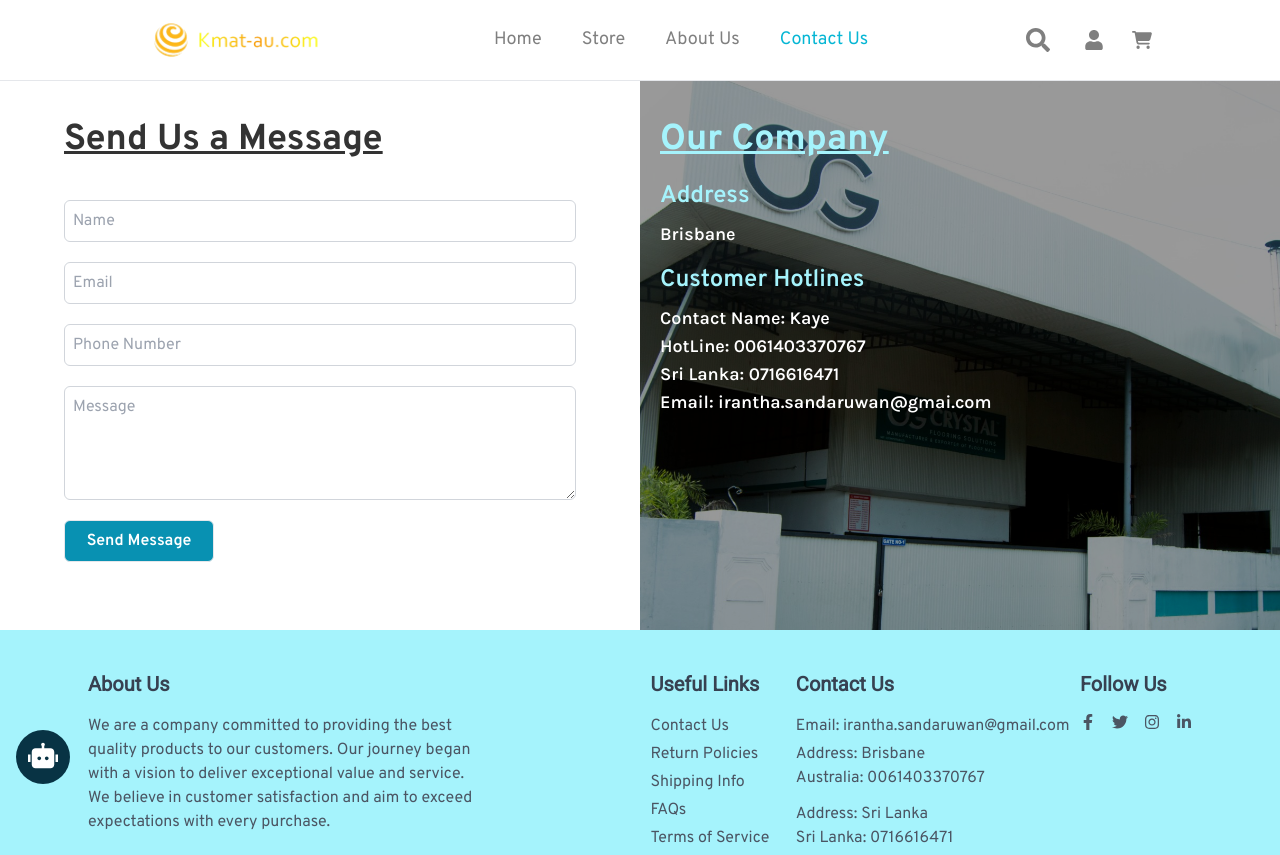
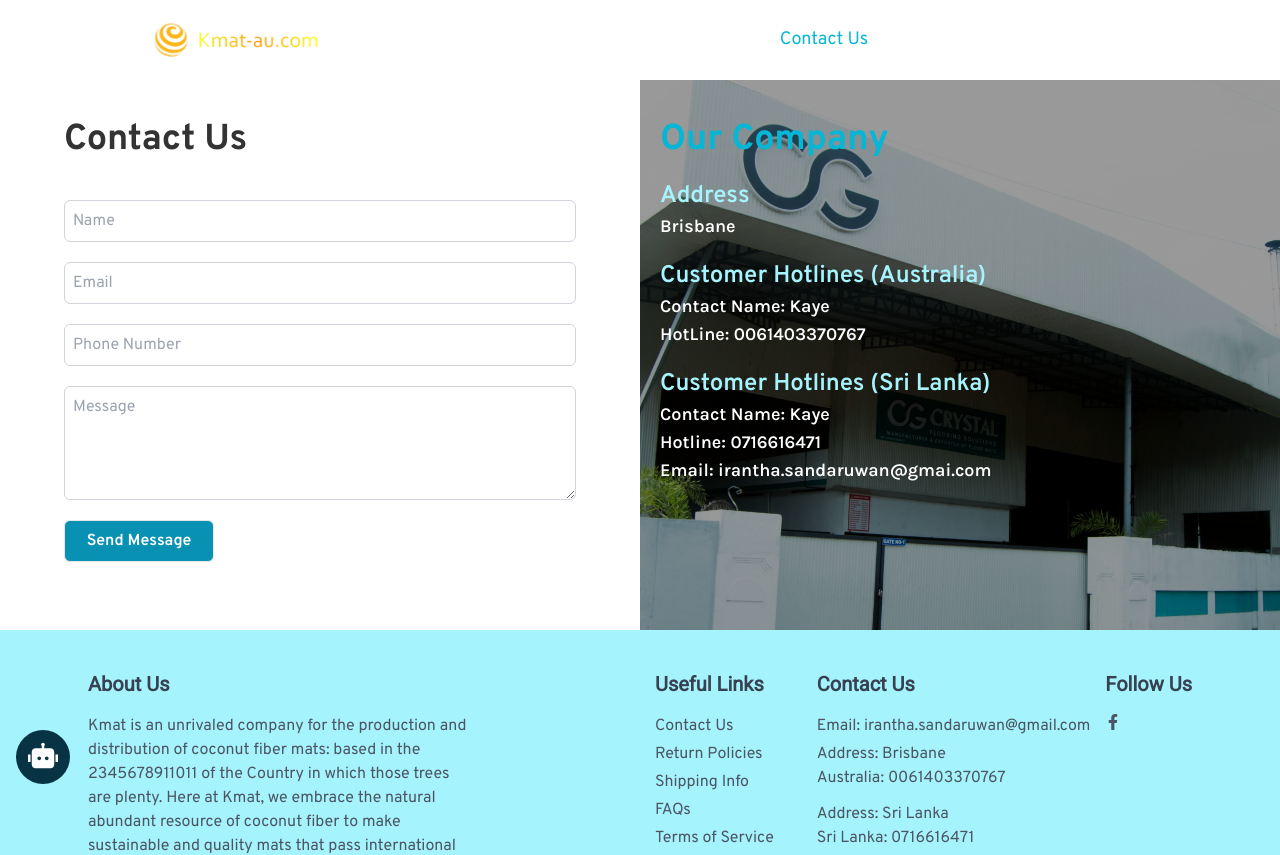
Before and after one commit to SahanDev00/crystal, a React (Create React App) app: page /contact-us in a window 1280 px wide. Shown: the top 855 px of the page. Built offline with nearby package versions, Linux system fonts and the light colour scheme.

Commit message:
committed

```diff
--- a/src/Pages/ContactUs.jsx
+++ b/src/Pages/ContactUs.jsx
@@ -38,7 +38,7 @@ const ContactUs = () => {
         {/* Form */}
         <div className='mt-10'>
           <div className='mx-auto w-[80%]'>
-            <h1 className='text-4xl font-bold mb-3 text-black/80 underline '>Send Us a Message</h1>
+            <h1 className='text-4xl font-bold mb-3 text-black/80 '>Contact Us</h1>
             <form ref={form} onSubmit={sendEmail} className='space-y-5 mt-10'>
               <div>
                 <input id="name" name="from_name" className='block w-full mt-1 p-2 border border-gray-300 rounded-md' type="text" placeholder='Name' required />
@@ -61,17 +61,21 @@ const ContactUs = () => {
         <div className='mt-16 md:mt-0 relative bg-black'>
           <img src={pic} alt="" className='w-full h-[550px] object-cover bg-black opacity-60'/>
           <div className='mx-auto w-[80%] absolute top-0 left-5 mt-10'>
-            <h1 className='text-4xl font-bold mb-5 text-cyan-200 underline'>Our Company</h1>
+            <h1 className='text-4xl font-bold mb-5 text-cyan-500'>Our Company</h1>
             <div className='w-full'>
               <div>
                 <h1 className='text-cyan-200 text-2xl font-semibold'>Address</h1>
-                <p className='text-white mt-2 text-lg font-semibold font-karla'>Brisbane</p>
+                <p className='text-white text-lg font-semibold font-karla'>Brisbane</p>
               </div>
-              <div className='text-white mt-8 md:mt-4'>
-                <h1 className='text-cyan-200 text-2xl font-semibold mb-2'>Customer Hotlines</h1>
+              <div className='text-white mt-8 md:mt-5'>
+                <h1 className='text-cyan-200 text-2xl font-semibold'>Customer Hotlines (Australia)</h1>
                 <p className='text-lg font-semibold font-karla'>Contact Name: Kaye</p>
                 <p className='text-lg font-semibold font-karla'>HotLine: 0061403370767</p>
-                <p className='text-lg font-semibold font-karla'>Sri Lanka: 0716616471</p>
+              </div>
+              <div className='text-white mt-8 md:mt-5'>
+                <h1 className='text-cyan-200 text-2xl font-semibold'>Customer Hotlines (Sri Lanka)</h1>
+                <p className='text-lg font-semibold font-karla'>Contact Name: Kaye</p>
+                <p className='text-lg font-semibold font-karla'>Hotline: 0716616471</p>
                 <p className='text-lg font-semibold font-karla'>Email: irantha.sandaruwan@gmai.com</p>
               </div>
             </div>
--- a/src/Pages/Home.jsx
+++ b/src/Pages/Home.jsx
@@ -47,7 +47,7 @@ const Home = () => {
       </Helmet>
 
       {/* Slider acting as a background */}
-      <div className="w-full h-screen fixed top-0 left-0 opacity-30">
+      <div className="w-full h-screen fixed top-0 left-0 opacity-45">
         <Slider {...settings} className="w-full h-screen">
           {slides.map((slide, index) => (
             <img key={index} src={slide.image} alt="" className='w-full h-screen xl:h-full object-cover' />
--- a/src/components/AboutUs/AboutUs.jsx
+++ b/src/components/AboutUs/AboutUs.jsx
@@ -27,10 +27,7 @@ const AboutUs = () => {
                     <ul className='mt-2'>
                         <li className='text-2xl mt-5 font-semibold font-overpass text-cyan-700 ml-5'>• Doormats</li>
                         <p className='text-lg font-karla w-[90%] text-black/70'>Leave a lasting impression wherever you go. We offer a variety of doormats with different styles, designs and materials such as coir, rubber, jute, polypropylene etc. which are woven, moulded, tufted, printed or hand crafted to suit as the ideal first step in every home.</p>
-                        <li className='text-2xl mt-5 font-semibold font-overpass text-cyan-700 ml-5'>• Rugs</li>
-                        <p className='text-lg font-karla w-[90%] text-black/70'>Every space deserves some special swag and that is why we have a collection of handmade rugs. Crafted in jute, coir, sisal, wool, seagrass, blends and more designs can incorporate natural elements while remaining stylish. Find out all decoration types including natural or hand-woven, hand-knotted, machine-woven or even custom made, simple or braids, dyed, printed or bordered.</p>
-                        <li className='text-2xl mt-5 font-semibold font-overpass text-cyan-700 ml-5'>• Broadloom</li>
-                        <p className='text-lg font-karla w-[90%] text-black/70'>Integrate areas using any of our broadlooms as well as wall-to-wall carpets. Materials such as jute, coir, sisal, wool, and seagrass can be used as well as other sustainable blends for elegance that is here to last. Go for a spectrum of heals like natural, handcrafted, machine-made and color to ensure consistency with your interior/decor plans.</p>
+
                         <li className='text-2xl mt-5 font-semibold font-overpass text-cyan-700 ml-5'>• Eco-Friendly Products</li>
                         <p className='text-lg font-karla w-[90%] text-black/70'>Our range of biodegradable coir and rubber products will help you adopt a more eco-friendly approach to life. We offer a wide range of products like plant pots, grow sticks, garden paths, geo textile and others.</p>
                     </ul>
--- a/src/components/Footer.jsx
+++ b/src/components/Footer.jsx
@@ -5,19 +5,20 @@ import {Link} from 'react-router-dom'
 const Footer = () => {
   return (
     <div className='w-full bg-cyan-200 relative py-10 font-overpass'>
-      <div className='w-[90%] mx-auto flex flex-col md:flex-row justify-between px-6'>
+      <div className='w-[90%] 2lg:w-[95%] 3lg:w-[90%] mx-auto flex flex-col md:flex-row justify-between px-6'>
         {/* About Us Section */}
         <div className='mb-8 md:mb-0 w-full md:w-[50%]'>
           <h2 className='text-xl font-bold text-gray-700 mb-4 font-roboto'>About Us</h2>
           <p className='text-gray-600 md:w-[70%]'>
-            We are a company committed to providing the best quality products to our customers.
-            Our journey began with a vision to deliver exceptional value and service.
-            We believe in customer satisfaction and aim to exceed expectations with every purchase.
+          Kmat is an unrivaled company for the production and distribution of coconut fiber mats: based in the 2345678911011 of the Country in which those trees are plenty. Here at Kmat, we embrace the natural abundant resource of coconut fiber to make sustainable and quality mats that pass international standards. In addition, our mats are not only affordable and multi-purpose but also help in building a healthy environment – creating biodegradable products.
+          <Link to='/about-us'>
+            <span className='font-medium hover:font-semibold cursor-pointer text-cyan-700'> ...See more</span>
+          </Link>
           </p>
         </div>
 
         {/* Useful Links */}
-        <div className='mb-8 md:mb-0 pr-4'>
+        <div className='mb-8 md:mb-0 pr-7'>
           <h2 className='text-xl font-bold text-gray-700 mb-4 font-roboto'>Useful Links</h2>
           <ul className='space-y-1'>
             <Link to='/contact-us'>
@@ -64,9 +65,9 @@ const Footer = () => {
           <h2 className='text-xl font-bold text-gray-700 mb-4 font-roboto'>Follow Us</h2>
           <div className='flex space-x-4'>
             <a href='/' className='text-gray-600 hover:text-gray-800'><FaFacebookF /></a>
-            <a href='/' className='text-gray-600 hover:text-gray-800'><FaTwitter /></a>
+            {/*<a href='/' className='text-gray-600 hover:text-gray-800'><FaTwitter /></a>
             <a href='/' className='text-gray-600 hover:text-gray-800'><FaInstagram /></a>
-            <a href='/' className='text-gray-600 hover:text-gray-800'><FaLinkedinIn /></a>
+            <a href='/' className='text-gray-600 hover:text-gray-800'><FaLinkedinIn /></a>*/}
           </div>
         </div>
       </div>
--- a/src/components/Hero2.jsx
+++ b/src/components/Hero2.jsx
@@ -12,7 +12,7 @@ const Hero2 = () => {
             <div className="flex w-[100%] relative h-[100vh] mx-auto justify-center items-center">
               <div className="w-full h-full flex flex-col items-center p-10 text-white justify-center mt-10">
                 <h1 className="text-3xl sm:text-4xl text-center md:text-5xl 2lg:text-4xl 3lg:text-5xl font-bold mb-4 uppercase text-gray-300 relative font-karla">Welcome to <span className='text-cyan-400'>K-Mat</span></h1>
-                <p className=" md:text-lg 2lg:text-sm 3lg:text-lg mb-6 text-sm md:w-[70%] lg:w-[60%] text-center text-gray-400 font-karla">The market leader in manufacturing and supplying the best quality coconut fiber mats in Sri Lanka. A hand in hand is made on ecology and art in order to develop efficient, environment friendly mats for households, offices and industries. Our mats have a core of 100% coconut fiber offering strength and versatility with style for all manner of applications, whether as a doormat, floor mat or industrial mat. In Kmat global sustainability practices are integrated into the company's core culture in a way that enhances product longevity across markets. Browse our collection of step mats which are ideal for the environment and advances comfort. Make Kmat your choice for quality and sustainability.</p>
+                <p className=" md:text-lg 2lg:text-sm 3lg:text-lg mb-6 text-sm md:w-[70%] lg:w-[60%] text-center text-gray-300 font-karla">The market leader in manufacturing and supplying the best quality coconut fiber mats in Sri Lanka. A hand in hand is made on ecology and art in order to develop efficient, environment friendly mats for households, offices and industries. Our mats have a core of 100% coconut fiber offering strength and versatility with style for all manner of applications, whether as a doormat, floor mat or industrial mat. In Kmat global sustainability practices are integrated into the company's core culture in a way that enhances product longevity across markets. Browse our collection of step mats which are ideal for the environment and advances comfort. Make Kmat your choice for quality and sustainability.</p>
                 <Link to='/store'>
                     <button className="bg-cyan-500/90 font-karla text-white text-[16px] 2lg:text-[14px] 3lg:text-[16px] py-2 px-5 rounded hover:bg-cyan-600 transition duration-300">
                     Explore
--- a/src/components/Navbar.jsx
+++ b/src/components/Navbar.jsx
@@ -137,19 +137,19 @@ const Navbar = () => {
     }, []);
 
   return (
-    <div className={`w-full fixed top-0 duration-300 z-50 ${isActive('/checkout') ? 'bg-cyan-950' : ''} ${isActive('/') ? 'bg-cyan-950/90' : ''} ${isActive('/cart') || isActive('/account') || isActive('/product') || isActive('/contact-us') || isActive('/order-details') || isActive('/store') || isActive('/my-orders') || isActive('/edit-profile') || isActive('/login') ? 'bg-white border-b' : ''} ${isActive('/about-us') ? 'bg-cyan-950' : ''} ${isActive('/') || isActive('/about-us') || isActive('/checkout') || isActive('/terms-of-service') || isActive('/shipping-info') || isActive('/return-policy') || isActive('/FAQ') ? 'bg-cyan-950' : 'bg-white'}`}>
+    <div className={`w-full fixed top-0 duration-300 z-50 ${isActive('/checkout') ? 'bg-cyan-950' : ''} ${isActive('/') ? 'bg-cyan-950/90' : ''} ${isActive('/cart') || isActive('/account') || isActive('/product') || isActive('/contact-us') || isActive('/order-details') || isActive('/store') || isActive('/my-orders') || isActive('/edit-profile') || isActive('/login') ? 'bg-cyan-900' : ''} ${isActive('/about-us') ? 'bg-cyan-950' : ''} ${isActive('/') || isActive('/about-us') || isActive('/checkout') || isActive('/terms-of-service') || isActive('/shipping-info') || isActive('/return-policy') || isActive('/FAQ') ? 'bg-cyan-950' : 'bg-white'}`}>
       <div className='sm:w-[90%] lg:w-[80%] h-[90px] 2lg:h-[50px] 3lg:h-[80px] lg:h-[80px] flex items-center justify-between mx-auto'>
         {/*<h1 className='text-4xl text-cyan-500 hover:text-cyan-600 duration-300 font-bold cursor-pointer font-roboto'><Link to='/'>CG</Link></h1>*/}
         <Link to='/'><img src={logo} alt="" className='w-40 sm:w-52 2lg:w-40 3lg:w-60'/></Link>
         <ul className='hidden md:flex gap-7 lg:gap-10'>
-          <Link to='/' exact className={` font-overpass text-lg 2lg:text-sm 3lg:text-lg hover:text-cyan-500 duration-300 cursor-pointer ${isActive('/checkout') || isActive('/about-us') || isActive('/terms-of-service') || isActive('/shipping-info') || isActive('/return-policy') || isActive('/FAQ') ? 'text-white' : ''} ${isActive('/product') || isActive('/cart') || isActive('/account') || isActive('/contact-us') || isActive('/store')|| isActive('/my-orders') || isActive('/order-details') || isActive('/edit-profile') || isActive('/login') ? 'text-black/50' : ''} ${isActive('/') ? 'text-cyan-500' : ''}`}>Home</Link>
-          <Link to='/store' className={` font-overpass text-lg 2lg:text-sm 3lg:text-lg hover:text-cyan-500 duration-300 cursor-pointer ${isActive('/checkout') || isActive('/terms-of-service') || isActive('/shipping-info') || isActive('/return-policy') || isActive('/FAQ') ? 'text-white' : ''} ${isActive('/cart') || isActive('/account') || isActive('/contact-us') || isActive('/store') || isActive('/my-orders') || isActive('/order-details') || isActive('/edit-profile') || isActive('/login') ? 'text-black/50' : ''}  ${isActive('/store') || isActive('/product') ? 'text-cyan-500' : ''} ${isActive('/') || isActive('/about-us') ? 'text-white' : ''}`}>Store</Link>
-          <Link to='/about-us' className={` font-overpass text-lg 2lg:text-sm 3lg:text-lg hover:text-cyan-500 duration-300 cursor-pointer ${isActive('/checkout') || isActive('/terms-of-service') || isActive('/shipping-info') || isActive('/return-policy') || isActive('/FAQ') ? 'text-white' : ''} ${isActive('/cart') || isActive('/product') || isActive('/account') || isActive('/contact-us') || isActive('/my-orders') || isActive('/store') || isActive('/edit-profile') || isActive('/order-details') || isActive('/login') ? 'text-black/50' : ''} ${isActive('/about-us') ? 'text-cyan-500' : ''}  ${isActive('/') ? 'text-white' : ''}`}>About Us</Link>
-          <Link to='/contact-us' className={` font-overpass text-lg 2lg:text-sm 3lg:text-lg hover:text-cyan-500 duration-300 cursor-pointer ${isActive('/checkout') || isActive('/terms-of-service') || isActive('/shipping-info') || isActive('/return-policy') || isActive('/FAQ') || isActive('/about-us') ? 'text-white' : ''} ${isActive('/cart') || isActive('/product') || isActive('/account') || isActive('/store') || isActive('/my-orders') || isActive('/edit-profile') || isActive('/order-details') || isActive('/login') ? 'text-black/50' : ''}  ${isActive('/contact-us') ? 'text-cyan-500' : ''}  ${isActive('/') ? 'text-white' : ''}`}>Contact Us</Link>
+          <Link to='/' exact className={` font-overpass text-lg 2lg:text-sm 3lg:text-lg hover:text-cyan-500 duration-300 cursor-pointer ${isActive('/checkout') || isActive('/about-us') || isActive('/terms-of-service') || isActive('/shipping-info') || isActive('/return-policy') || isActive('/FAQ') ? 'text-white' : ''} ${isActive('/product') || isActive('/cart') || isActive('/account') || isActive('/contact-us') || isActive('/store')|| isActive('/my-orders') || isActive('/order-details') || isActive('/edit-profile') || isActive('/login') ? 'text-white' : ''} ${isActive('/') ? 'text-cyan-500' : ''}`}>Home</Link>
+          <Link to='/store' className={` font-overpass text-lg 2lg:text-sm 3lg:text-lg hover:text-cyan-500 duration-300 cursor-pointer ${isActive('/checkout') || isActive('/terms-of-service') || isActive('/shipping-info') || isActive('/return-policy') || isActive('/FAQ') ? 'text-white' : ''} ${isActive('/cart') || isActive('/account') || isActive('/contact-us')  || isActive('/my-orders') || isActive('/order-details') || isActive('/edit-profile') || isActive('/login') ? 'text-white/90' : ''}  ${isActive('/store') || isActive('/product') ? 'text-cyan-500' : ''} ${isActive('/') || isActive('/about-us') ? 'text-white' : ''}`}>Store</Link>
+          <Link to='/about-us' className={` font-overpass text-lg 2lg:text-sm 3lg:text-lg hover:text-cyan-500 duration-300 cursor-pointer ${isActive('/checkout') || isActive('/terms-of-service') || isActive('/shipping-info') || isActive('/return-policy') || isActive('/FAQ') ? 'text-white' : ''} ${isActive('/cart') || isActive('/product') || isActive('/account') || isActive('/contact-us') || isActive('/my-orders') || isActive('/store') || isActive('/edit-profile') || isActive('/order-details') || isActive('/login') ? 'text-white' : ''} ${isActive('/about-us') ? 'text-cyan-500' : ''}  ${isActive('/') ? 'text-white' : ''}`}>About Us</Link>
+          <Link to='/contact-us' className={` font-overpass text-lg 2lg:text-sm 3lg:text-lg hover:text-cyan-500 duration-300 cursor-pointer ${isActive('/checkout') || isActive('/terms-of-service') || isActive('/shipping-info') || isActive('/return-policy') || isActive('/FAQ') || isActive('/about-us') ? 'text-white' : ''} ${isActive('/cart') || isActive('/product') || isActive('/account') || isActive('/store') || isActive('/my-orders') || isActive('/edit-profile') || isActive('/order-details') || isActive('/login') ? 'text-white' : ''}  ${isActive('/contact-us') ? 'text-cyan-500' : ''}  ${isActive('/') ? 'text-white' : ''}`}>Contact Us</Link>
         </ul>
         <div className='flex gap-3 sm:gap-4 md:gap-5 items-center justify-center'>
           <div className='flex items-center justify-center group'>
-            <FaSearch className={`group-hover:text-cyan-500 size-6 2lg:size-5 3lg:size-6 cursor-pointer duration-300 ${isActive('/') || isActive('/terms-of-service') || isActive('/shipping-info') || isActive('/return-policy') || isActive('/FAQ') ? 'text-white/90' : ''} ${isActive('/checkout') || isActive('/about-us') ? 'text-white' : ''} ${isActive('/cart') || isActive('/product') || isActive('/contact-us') || isActive('/account') || isActive('/order-details') || isActive('/my-orders') || isActive('/edit-profile') || isActive('/login') || isActive('/store') ? "text-black/50" : ''}`}  />
+            <FaSearch className={`group-hover:text-cyan-500 size-6 2lg:size-5 3lg:size-6 cursor-pointer duration-300 ${isActive('/') || isActive('/terms-of-service') || isActive('/shipping-info') || isActive('/return-policy') || isActive('/FAQ') ? 'text-white/90' : ''} ${isActive('/checkout') || isActive('/about-us') ? 'text-white' : ''} ${isActive('/cart') || isActive('/product') || isActive('/contact-us') || isActive('/account') || isActive('/order-details') || isActive('/my-orders') || isActive('/edit-profile') || isActive('/login') || isActive('/store') ? "text-white" : ''}`}  />
             <div className={`ml-3 w-[0px] duration-300 group-hover:w-[200px] rounded invisible group-hover:visible h-[30px] 2lg:h-[25px] 3lg:h-[30px] bg-white ${isActive('/about-us') || isActive('/product') || isActive('/checkout') || isActive('/cart') || isActive('/order-details') || isActive('/account') || isActive('/contact-us') || isActive('/store') || isActive('/my-orders') || isActive('/edit-profile') || isActive('/login') ? "border" : ''}`}>
               <form className='flex justify-center items-center h-full w-full' onSubmit={handleSearch}>
                 <input type="text" className='h-full pl-2 w-full rounded' placeholder='Search an item...'
@@ -161,7 +161,7 @@ const Navbar = () => {
             </div>
           </div>
           <div className='relative group'>
-            <FaUser onClick={handleProfileClick} className={`hover:text-cyan-500 size-5 2lg:size-4 3lg:size-5 cursor-pointer duration-300 mr-2 ${isActive('/checkout') || isActive('/') || isActive('/about-us') || isActive('/terms-of-service') || isActive('/shipping-info') || isActive('/return-policy') || isActive('/FAQ')  ? 'text-white' : ''} ${isActive('/cart') || isActive('/product') || isActive('/contact-us') || isActive('/store') ? "text-black/50" : ''} ${isActive('/account') || isActive('/order-details') || isActive('/my-orders') || isActive('/edit-profile') || isActive('/login') ? 'text-cyan-500' : ''}`} />
+            <FaUser onClick={handleProfileClick} className={`hover:text-cyan-500 size-5 2lg:size-4 3lg:size-5 cursor-pointer duration-300 mr-2 ${isActive('/checkout') || isActive('/') || isActive('/about-us') || isActive('/terms-of-service') || isActive('/shipping-info') || isActive('/return-policy') || isActive('/FAQ')  ? 'text-white' : ''} ${isActive('/cart') || isActive('/product') || isActive('/contact-us') || isActive('/store') ? "text-white" : ''} ${isActive('/account') || isActive('/order-details') || isActive('/my-orders') || isActive('/edit-profile') || isActive('/login') ? 'text-cyan-500' : ''}`} />
             {
               isLoggedIn() && (
             <div className='w-[150px] 2lg:w-[130px] 3lg:w-[150px] z-20 py-5 translate-y-4 group-hover:translate-y-0 2lg:group-hover:translate-y-2 3lg:group-hover:translate-y-0 duration-500 opacity-0 group-hover:opacity-100 bg-white absolute -left-16 border invisible group-hover:visible hidden md:block'>
@@ -179,10 +179,10 @@ const Navbar = () => {
           {getTotalItems() > 0 && (
             <p className='text-white bg-cyan-600/80 md:bg-cyan-600/50 rounded-full px-1 md:px-2 2lg:px-1 3lg:px-2 absolute md:-top-4 -top-4 -right-2 md:-right-5 2lg:-right-3 3lg:-right-5'>{getTotalItems()}</p>
             )}
-            <FaCartShopping className={`hover:text-cyan-500 size-5 2lg:size-4 3lg:size-5 cursor-pointer duration-300 ${isActive('/product') || isActive('/contact-us') || isActive('/order-details') || isActive('/account') || isActive('/store') || isActive('/my-orders') || isActive('/edit-profile') || isActive('/login') ? "text-black/50" : ''} ${isActive('/about-us') || isActive('/') || isActive('/terms-of-service') || isActive('/shipping-info') || isActive('/return-policy') || isActive('/FAQ') ? 'text-white' : ''} ${isActive('/cart') || isActive('/checkout') ? 'text-cyan-500 ' : '' } `} />
+            <FaCartShopping className={`hover:text-cyan-500 size-5 2lg:size-4 3lg:size-5 cursor-pointer duration-300 ${isActive('/product') || isActive('/contact-us') || isActive('/order-details') || isActive('/account') || isActive('/store') || isActive('/my-orders') || isActive('/edit-profile') || isActive('/login') ? "text-white" : ''} ${isActive('/about-us') || isActive('/') || isActive('/terms-of-service') || isActive('/shipping-info') || isActive('/return-policy') || isActive('/FAQ') ? 'text-white' : ''} ${isActive('/cart') || isActive('/checkout') ? 'text-cyan-500 ' : '' } `} />
           </Link>
           <div onClick={toggleMenu} className='md:hidden'>
-            { !isMenu ? <IoMdMenu className={`hover:text-cyan-500 cursor-pointer duration-300 mr-2 ${isActive('/checkout') || isActive('/') || isActive('/about-us') || isActive('/terms-of-service') || isActive('/shipping-info') || isActive('/return-policy') || isActive('/FAQ')  ? 'text-white' : ''} ${isActive('/cart') || isActive('/product') || isActive('/contact-us') || isActive('/store') ? "text-black/50" : ''} ${isActive('/account') || isActive('/order-details') || isActive('/my-orders') || isActive('/edit-profile') || isActive('/login') ? 'text-black/50' : ''}  `} size={30} /> : <IoMdClose className={`hover:text-cyan-500 cursor-pointer duration-300 mr-2 ${isActive('/checkout') || isActive('/') || isActive('/about-us') || isActive('/terms-of-service') || isActive('/shipping-info') || isActive('/return-policy') || isActive('/FAQ')  ? 'text-white' : ''} ${isActive('/cart') || isActive('/product') || isActive('/contact-us') || isActive('/store') ? "text-black/50" : ''} ${isActive('/account') || isActive('/order-details') || isActive('/my-orders') || isActive('/edit-profile') || isActive('/login') ? 'text-black/50' : ''} `} size={30} /> }
+            { !isMenu ? <IoMdMenu className={`hover:text-cyan-500 cursor-pointer duration-300 mr-2 ${isActive('/checkout') || isActive('/') || isActive('/about-us') || isActive('/terms-of-service') || isActive('/shipping-info') || isActive('/return-policy') || isActive('/FAQ')  ? 'text-white' : ''} ${isActive('/cart') || isActive('/product') || isActive('/contact-us') || isActive('/store') ? "text-white" : ''} ${isActive('/account') || isActive('/order-details') || isActive('/my-orders') || isActive('/edit-profile') || isActive('/login') ? 'text-white' : ''}  `} size={30} /> : <IoMdClose className={`hover:text-cyan-500 cursor-pointer duration-300 mr-2 ${isActive('/checkout') || isActive('/') || isActive('/about-us') || isActive('/terms-of-service') || isActive('/shipping-info') || isActive('/return-policy') || isActive('/FAQ')  ? 'text-white' : ''} ${isActive('/cart') || isActive('/product') || isActive('/contact-us') || isActive('/store') ? "text-black/50" : ''} ${isActive('/account') || isActive('/order-details') || isActive('/my-orders') || isActive('/edit-profile') || isActive('/login') ? 'text-black/50' : ''} `} size={30} /> }
           </div>
         </div>
       </div>
--- a/src/components/Store/Categories.jsx
+++ b/src/components/Store/Categories.jsx
@@ -57,7 +57,7 @@ const Categories = () => {
   }, []);
 
   return (
-<div id='categories' className='w-full border bg-cyan-800'>
+<div id='categories' className='w-full border bg-cyan-950'>
   <div className='w-[80%] py-2 mx-auto mt-20 2lg:mt-14 3lg:mt-20 flex flex-wrap justify-center gap-5 sm:gap-7 md:gap-8 lg:gap-10 items-center'>
     {categories.map((category) => (
       <div key={category.categoryMainID} className='relative group'>
```
Also changed, not shown: src/components/Store/AllProducts.jsx (+44 -17 lines).
